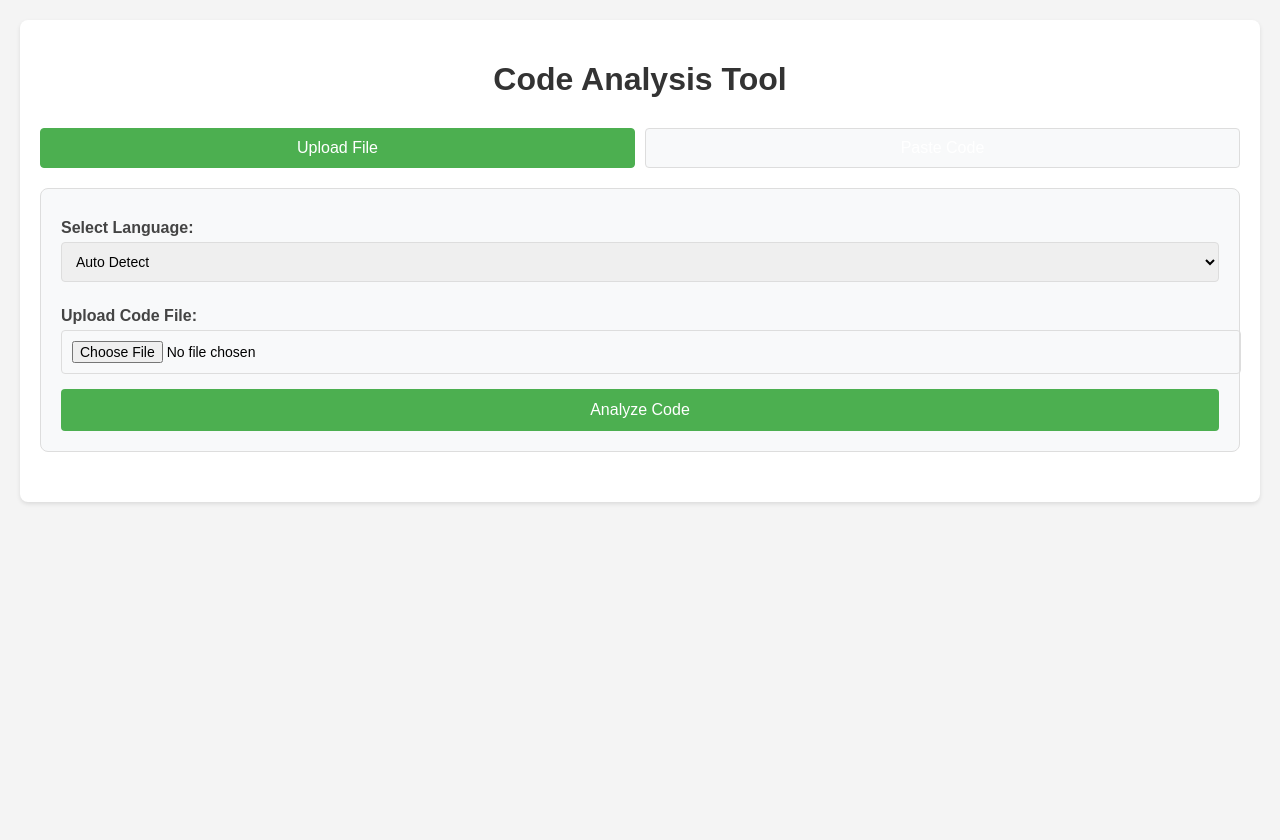
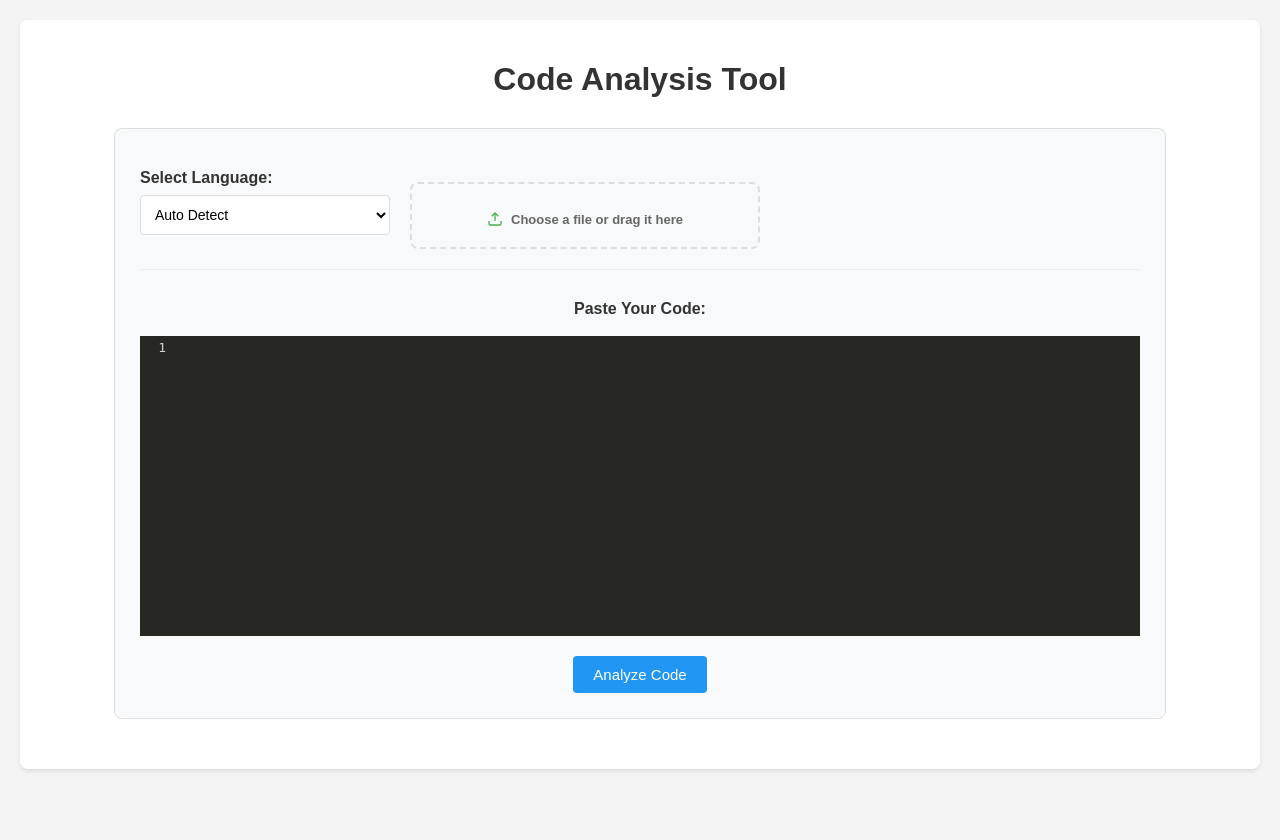
Before and after one commit to rocke7-adhi/script-analysis, a Flask app: page / in a window 1280 px wide. Run offline with Flask 3, Linux system fonts and the light colour scheme.

Commit message:
mod : file upload area

```diff
--- a/static/script.js
+++ b/static/script.js
@@ -3,7 +3,7 @@ let editor;
 document.addEventListener('DOMContentLoaded', () => {
     // Initialize CodeMirror
     editor = CodeMirror.fromTextArea(document.getElementById('codeEditor'), {
-        mode: 'python', // default mode
+        mode: 'python',
         theme: 'monokai',
         lineNumbers: true,
         autoCloseBrackets: true,
@@ -14,120 +14,102 @@ document.addEventListener('DOMContentLoaded', () => {
         height: 'auto'
     });
 
-    // Adjust editor height
-    editor.setSize(null, 300);
+    // File upload elements
+    const fileUploadArea = document.querySelector('.file-upload-area');
+    const fileInfo = document.querySelector('.file-info');
+    const fileName = document.getElementById('file-name');
+    const fileInput = document.getElementById('file');
+    const languageSelect = document.getElementById('language');
 
-    // Handle language change
-    document.getElementById('language').addEventListener('change', (e) => {
-        if (e.target.value !== 'auto') {
-            const modeMap = {
-                'python': 'python',
-                'javascript': 'javascript',
-                'cpp': 'text/x-c++src',
-                'java': 'text/x-java',
-                'ruby': 'ruby',
-                'go': 'go',
-                'swift': 'swift',
-                'php': 'php',
-                'csharp': 'text/x-csharp'
+    // Handle file selection
+    function handleFileSelect(file) {
+        if (file) {
+            fileName.textContent = file.name;
+            fileInfo.classList.add('show');
+
+            // Read and display file content in the editor
+            const reader = new FileReader();
+            reader.onload = function(e) {
+                editor.setValue(e.target.result);
             };
-            editor.setOption('mode', modeMap[e.target.value] || 'text/plain');
+            reader.readAsText(file);
+
+            // Auto-detect language if needed
+            if (languageSelect.value === 'auto') {
+                const detectedLanguage = detectLanguageFromFile(file.name);
+                if (detectedLanguage) {
+                    languageSelect.value = detectedLanguage;
+                    editor.setOption('mode', getEditorMode(detectedLanguage));
                 }
+            }
+        } else {
+            fileName.textContent = 'No file chosen';
+            fileInfo.classList.remove('show');
+            editor.setValue(''); // Clear editor if no file selected
+        }
+    }
+
+    // File input change handler
+    fileInput.addEventListener('change', (e) => {
+        handleFileSelect(e.target.files[0]);
     });
 
-    // Toggle between upload and paste
-    const uploadToggle = document.getElementById('uploadToggle');
-    const pasteToggle = document.getElementById('pasteToggle');
-    const fileInputSection = document.getElementById('fileInputSection');
-    const editorSection = document.getElementById('editorSection');
-
-    uploadToggle.addEventListener('click', () => {
-        uploadToggle.classList.add('active');
-        pasteToggle.classList.remove('active');
-        fileInputSection.style.display = 'block';
-        editorSection.style.display = 'none';
+    // Drag and drop handlers
+    ['dragenter', 'dragover', 'dragleave', 'drop'].forEach(eventName => {
+        fileUploadArea.addEventListener(eventName, preventDefaults, false);
     });
 
-    pasteToggle.addEventListener('click', () => {
-        pasteToggle.classList.add('active');
-        uploadToggle.classList.remove('active');
-        fileInputSection.style.display = 'none';
-        editorSection.style.display = 'block';
-        editor.refresh();
-    });
+    function preventDefaults(e) {
+        e.preventDefault();
+        e.stopPropagation();
+    }
+
+    ['dragenter', 'dragover'].forEach(eventName => {
+        fileUploadArea.addEventListener(eventName, () => fileUploadArea.classList.add('drag-over'), false);
     });
 
-// Add this function to detect language from file extension
-function detectLanguageFromFile(filename) {
-    const extensionMap = {
-        '.py': 'python',
-        '.js': 'javascript',
-        '.cpp': 'cpp',
-        '.hpp': 'cpp',
-        '.h': 'cpp',
-        '.java': 'java',
-        '.rb': 'ruby',
-        '.go': 'go',
-        '.swift': 'swift',
-        '.php': 'php',
-        '.cs': 'csharp'
-    };
+    ['dragleave', 'drop'].forEach(eventName => {
+        fileUploadArea.addEventListener(eventName, () => fileUploadArea.classList.remove('drag-over'), false);
+    });
 
-    const ext = '.' + filename.split('.').pop().toLowerCase();
-    return extensionMap[ext];
-}
+    fileUploadArea.addEventListener('drop', (e) => {
+        const dt = e.dataTransfer;
+        const files = dt.files;
+        fileInput.files = files;
+        handleFileSelect(files[0]);
+    });
 
-// Update the file input change handler
-document.getElementById('file').addEventListener('change', (e) => {
-    const fileInput = e.target;
-    const languageSelect = document.getElementById('language');
-
-    if (fileInput.files.length > 0) {
-        const detectedLanguage = detectLanguageFromFile(fileInput.files[0].name);
+    // Content-based language detection for pasted code
+    editor.on('change', () => {
+        const content = editor.getValue();
+        if (content.length > 10 && languageSelect.value === 'auto') {
+            const detectedLanguage = detectLanguageFromContent(content);
             if (detectedLanguage) {
-            // Update the language dropdown
                 languageSelect.value = detectedLanguage;
-
-            // Update CodeMirror mode if editor is visible
-            if (editorSection.style.display !== 'none') {
-                const modeMap = {
-                    'python': 'python',
-                    'javascript': 'javascript',
-                    'cpp': 'text/x-c++src',
-                    'java': 'text/x-java',
-                    'ruby': 'ruby',
-                    'go': 'go',
-                    'swift': 'swift',
-                    'php': 'php',
-                    'csharp': 'text/x-csharp'
-                };
-                editor.setOption('mode', modeMap[detectedLanguage] || 'text/plain');
-            }
-        } else {
-            // If language cannot be detected, set to auto
-            languageSelect.value = 'auto';
+                editor.setOption('mode', getEditorMode(detectedLanguage));
             }
         }
     });
 
+    // Form submission handler
     document.getElementById('uploadForm').addEventListener('submit', async (e) => {
         e.preventDefault();
 
         const formData = new FormData();
-    const languageSelect = document.getElementById('language');
         const resultsDiv = document.getElementById('results');
+        const codeContent = editor.getValue();
 
         formData.append('language', languageSelect.value);
 
-    // Check if we're using file upload or pasted code
-    const fileInput = document.getElementById('file');
-    if (fileInputSection.style.display !== 'none' && fileInput.files.length > 0) {
+        // If file is uploaded, use that; otherwise use editor content
+        if (fileInput.files.length > 0) {
             formData.append('file', fileInput.files[0]);
-    } else {
-        // Create a new Blob from the editor content
-        const codeContent = editor.getValue();
+        } else if (codeContent.trim()) {
             const blob = new Blob([codeContent], { type: 'text/plain' });
             formData.append('file', blob, `code.${languageSelect.value}`);
+        } else {
+            resultsDiv.innerHTML = `<div class="error">Please either upload a file or paste code</div>`;
+            return;
         }
 
         try {
@@ -233,3 +215,47 @@ document.getElementById('uploadForm').addEventListener('submit', async (e) => {
             resultsDiv.innerHTML = `<div class="error">Error: ${error.message}</div>`;
         }
     });
+});
+
+// Helper function to get editor mode
+function getEditorMode(language) {
+    const modeMap = {
+        'python': 'python',
+        'javascript': 'javascript',
+        'cpp': 'text/x-c++src',
+        'java': 'text/x-java',
+        'ruby': 'ruby',
+        'go': 'go',
+        'swift': 'swift',
+        'php': 'php',
+        'csharp': 'text/x-csharp'
+    };
+    return modeMap[language] || 'text/plain';
+}
+
+// Add this function to detect language from file extension
+function detectLanguageFromFile(filename) {
+    const extensionMap = {
+        '.py': 'python',
+        '.js': 'javascript',
+        '.cpp': 'cpp',
+        '.hpp': 'cpp',
+        '.h': 'cpp',
+        '.java': 'java',
+        '.rb': 'ruby',
+        '.go': 'go',
+        '.swift': 'swift',
+        '.php': 'php',
+        '.cs': 'csharp'
+    };
+
+    const ext = '.' + filename.split('.').pop().toLowerCase();
+    return extensionMap[ext];
+}
+
+// Add this function to detect language from content
+function detectLanguageFromContent(content) {
+    // Implement content-based language detection logic here
+    // This is a placeholder and should be replaced with actual implementation
+    return null;
+}
--- a/static/styles.css
+++ b/static/styles.css
@@ -33,12 +33,15 @@ h3 {
     margin: 10px 0;
 }
 
-form {
+form#uploadForm {
     margin: 20px 0;
-    padding: 20px;
+    padding: 25px;
     border: 1px solid #ddd;
     border-radius: 8px;
     background-color: #f8f9fa;
+    max-width: 1000px;
+    margin-left: auto;
+    margin-right: auto;
 }
 
 .form-group {
@@ -47,34 +50,62 @@ form {
 
 label {
     display: block;
-    margin: 10px 0 5px;
-    color: #444;
+    margin: 15px 0 8px;
+    color: #333;
     font-weight: bold;
 }
 
-select, input {
+select {
     width: 100%;
-    padding: 10px;
-    margin-bottom: 15px;
-    border: 1px solid #ddd;
-    border-radius: 4px;
-    font-size: 14px;
+    max-width: 300px;
 }
 
-button {
+/* Keep only these specific button styles */
+.upload-btn {
+    display: inline-flex;
+    align-items: center;
+    gap: 6px;
+    padding: 6px 10px;
     background-color: #4CAF50;
     color: white;
     border: none;
     border-radius: 4px;
-    padding: 12px 20px;
     cursor: pointer;
-    width: 100%;
-    font-size: 16px;
+    font-size: 13px;
+    transition: background-color 0.3s;
+    height: 28px;
+    width: auto;
+    min-width: 90px;
+    flex-shrink: 0;
+}
+
+.upload-btn:hover {
+    background-color: #45a049;
+}
+
+.upload-btn svg {
+    width: 14px;
+    height: 14px;
+}
+
+.analyze-btn {
+    margin-top: 20px;
+    background-color: #2196F3;
+    max-width: 200px;
+    display: block;
+    margin-left: auto;
+    margin-right: auto;
+    padding: 10px 20px;
+    font-size: 15px;
+    border: none;
+    border-radius: 4px;
+    color: white;
+    cursor: pointer;
     transition: background-color 0.3s;
 }
 
-button:hover {
-    background-color: #45a049;
+.analyze-btn:hover {
+    background-color: #1976D2;
 }
 
 #results {
@@ -223,58 +254,131 @@ pre {
     border: 1px solid rgba(0,0,0,0.1);
 }
 
-.input-toggle {
-    display: flex;
-    gap: 10px;
-    margin-bottom: 20px;
+.input-section {
+    margin-top: 0;
 }
 
-.toggle-btn {
+.file-input-container {
     flex: 1;
+    margin-bottom: 0;
+    max-width: 350px;
+}
+
+.file-upload-area {
+    margin-top: 28px;
+    border: 2px dashed #ddd;
+    border-radius: 8px;
+    background-color: #f8f9fa;
+    transition: all 0.3s ease;
+    position: relative;
+    min-height: 36px;
+    display: flex;
+    flex-direction: column;
+}
+
+.file-upload-area:hover,
+.file-upload-area.drag-over {
+    border-color: #4CAF50;
+    background-color: #f1f8e9;
+}
+
+.file-upload-label {
+    display: flex;
+    align-items: center;
+    gap: 8px;
+    padding: 12px;
+    cursor: pointer;
+    color: #666;
+    font-size: 13px;
+    text-align: center;
+    justify-content: center;
+}
+
+.file-upload-label svg {
+    width: 16px;
+    height: 16px;
+    stroke: #4CAF50;
+}
+
+.file-upload-area input[type="file"] {
+    position: absolute;
+    width: 100%;
+    height: 100%;
+    top: 0;
+    left: 0;
+    opacity: 0;
+    cursor: pointer;
+}
+
+.file-info {
+    padding: 8px 12px;
+    border-top: 1px solid #ddd;
+    background: rgba(255, 255, 255, 0.5);
+    border-radius: 0 0 6px 6px;
+    display: none;
+}
+
+.file-info.show {
+    display: block;
+}
+
+.file-name {
+    color: #666;
+    font-size: 13px;
+    white-space: nowrap;
+    overflow: hidden;
+    text-overflow: ellipsis;
+    display: block;
+}
+
+/* Responsive adjustments */
+@media (max-width: 768px) {
+    .file-input-container {
+        max-width: 100%;
+    }
+
+    .file-upload-area {
+        margin-top: 10px;
+    }
+
+    .file-upload-label {
+        flex-direction: column;
+        padding: 15px;
+    }
+}
+
+/* Remove toggle-related styles */
+.input-toggle,
+.toggle-btn,
+.toggle-btn.active {
+    display: none;
+}
+
+/* Style the OR separator */
+.editor-section label {
+    position: relative;
+    text-align: center;
+    padding: 10px 0;
+}
+
+.language-select {
+    flex: 0 0 250px;
+}
+
+.language-select select {
+    width: 100%;
     padding: 10px;
     border: 1px solid #ddd;
-    background-color: #f8f9fa;
-    cursor: pointer;
     border-radius: 4px;
-    transition: all 0.3s ease;
+    font-size: 14px;
+    background-color: white;
 }
 
-.toggle-btn.active {
-    background-color: #4CAF50;
-    color: white;
-    border-color: #4CAF50;
+.top-controls {
+    display: flex;
+    align-items: flex-start;
+    gap: 20px;
+    margin-bottom: 20px;
+    padding: 0 0 20px 0;
+    border-bottom: 1px solid #eee;
 }
-
-#editorSection {
-    margin-bottom: 20px;
-}
-
-/* CodeMirror customization */
-.CodeMirror {
-    border: 1px solid #ddd;
-    border-radius: 4px;
-    font-family: 'Monaco', 'Menlo', 'Ubuntu Mono', 'Consolas', monospace;
-    font-size: 14px;
-    line-height: 1.6;
-    margin-bottom: 20px;
-}
-
-.CodeMirror-gutters {
-    border-right: 1px solid #ddd;
-    background-color: #f8f9fa;
-}
-
-/* Make editor responsive */
-@media (max-width: 768px) {
-    .CodeMirror {
-        max-height: 200px;
-    }
-
-    .input-toggle {
-        flex-direction: column;
-    }
-
-    .toggle-btn {
-        width: 100%;
-    }
-}
--- a/templates/index.html
+++ b/templates/index.html
@@ -12,13 +12,11 @@
 <body>
     <div class="container">
         <h1>Code Analysis Tool</h1>
-        <div class="input-toggle">
-            <button id="uploadToggle" class="toggle-btn active">Upload File</button>
-            <button id="pasteToggle" class="toggle-btn">Paste Code</button>
-        </div>
 
         <form id="uploadForm">
             <div id="uploadSection">
+                <div class="top-controls">
+                    <div class="language-select">
                         <label for="language">Select Language:</label>
                         <select id="language" name="language" required>
                             <option value="auto">Auto Detect</option>
@@ -32,17 +30,34 @@
                             <option value="php">PHP</option>
                             <option value="csharp">C#</option>
                         </select>
-                <br>
-                <div id="fileInputSection">
-                    <label for="file">Upload Code File:</label>
-                    <input type="file" id="file" name="file">
                     </div>
-                <div id="editorSection" style="display: none;">
+
+                    <div class="file-input-container">
+                        <div class="file-upload-area">
+                            <label for="file" class="file-upload-label">
+                                <svg width="16" height="16" viewBox="0 0 24 24" fill="none" stroke="currentColor" stroke-width="2">
+                                    <path d="M21 15v4a2 2 0 0 1-2 2H5a2 2 0 0 1-2-2v-4"></path>
+                                    <polyline points="7 8 12 3 17 8"></polyline>
+                                    <line x1="12" y1="3" x2="12" y2="15"></line>
+                                </svg>
+                                <span>Choose a file or drag it here</span>
+                            </label>
+                            <input type="file" id="file" name="file" accept=".txt,.java,.js,.py,.r,.c,.cpp,.cs,.jl,.go,.pl,.m,.kt,.php,.rs,.rb,.lua,.ts,.sas,.hx,.lisp,.f,.scala,.as,.asm,.clj,.coffee,.dart,.cbl,.groovy,.ex,.erl,.pas,.hs,.swift,.rkt,.ml,.scm,.cr,.elm,.fs,.tcl,.vb,.vala,.adb,.m,.objc">
+                            <div class="file-info">
+                                <span class="file-name" id="file-name">No file chosen</span>
+                            </div>
+                        </div>
+                    </div>
+                </div>
+
+                <div class="input-section">
+                    <div class="editor-section">
                         <label for="codeEditor">Paste Your Code:</label>
                         <textarea id="codeEditor"></textarea>
                     </div>
                 </div>
-            <button type="submit">Analyze Code</button>
+            </div>
+            <button type="submit" class="analyze-btn">Analyze Code</button>
         </form>
         <div id="results"></div>
     </div>
```
Lines whose indentation alone changed are shown as unchanged.
